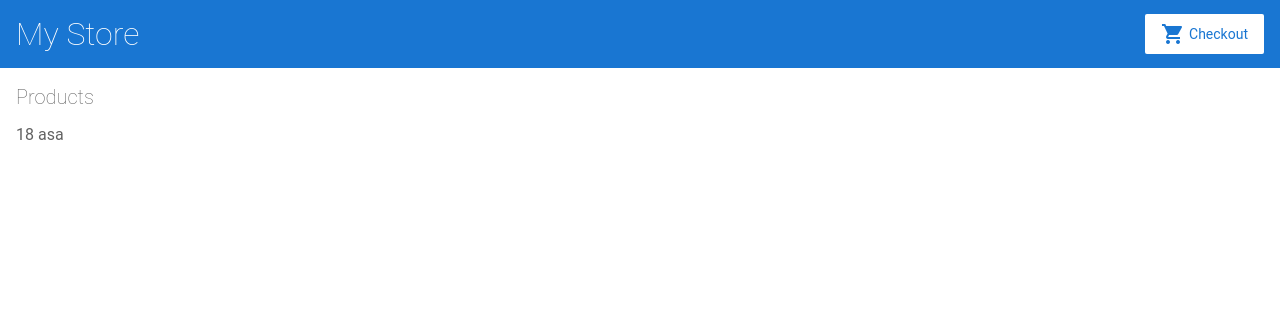
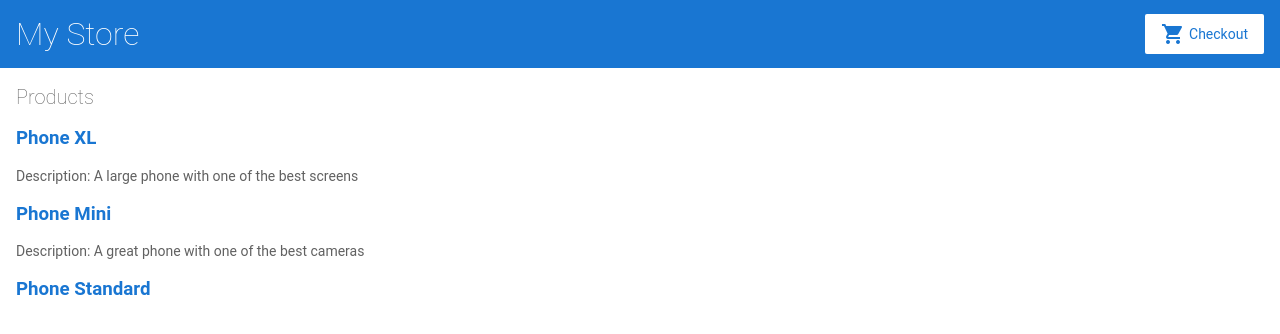
Before and after one commit to guanhaopeng/angular-fhkvzs, an Angular app: page / in a window 1280 px wide. Shown: the top 334 px of the page. Built offline with nearby package versions, Linux system fonts and the light colour scheme.

Commit message:
1 file modified

```diff
--- a/src/app/product-list/product-list.component.html
+++ b/src/app/product-list/product-list.component.html
@@ -1,8 +1,19 @@
-<h2>Products</h2>
-18
-asa
 <!--
 Copyright Google LLC. All Rights Reserved.
 Use of this source code is governed by an MIT-style license that
 can be found in the LICENSE file at https://angular.io/license
 -->
+
+<h2>Products</h2>
+
+<div *ngFor="let product of products">
+  <h3>
+    <a [title]="product.name + ' details'">
+      {{ product.name }}
+    </a>
+  </h3>
+
+  <p *ngIf="product.description">
+    Description: {{product.description}}
+  </p>
+</div>
```
